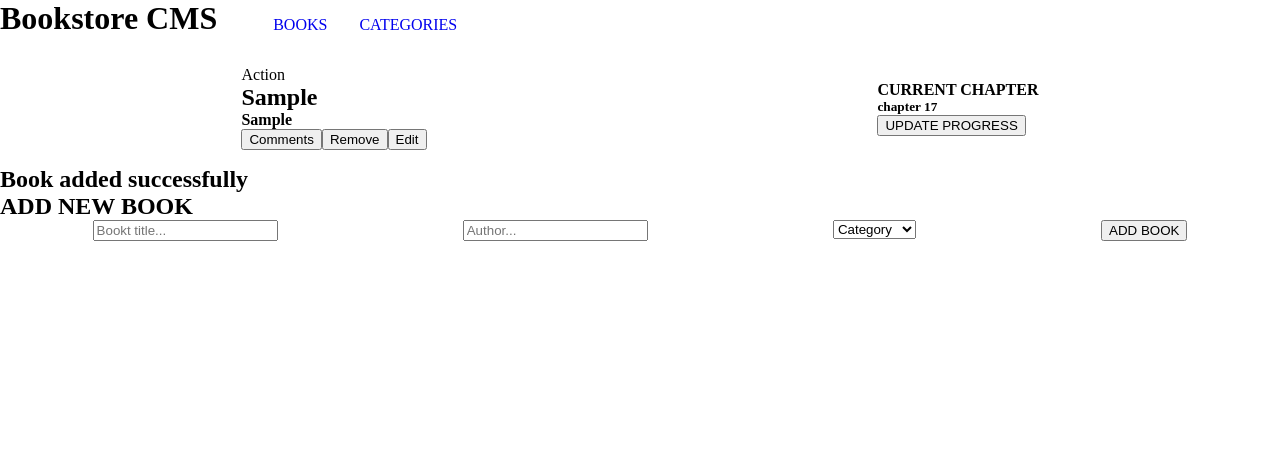
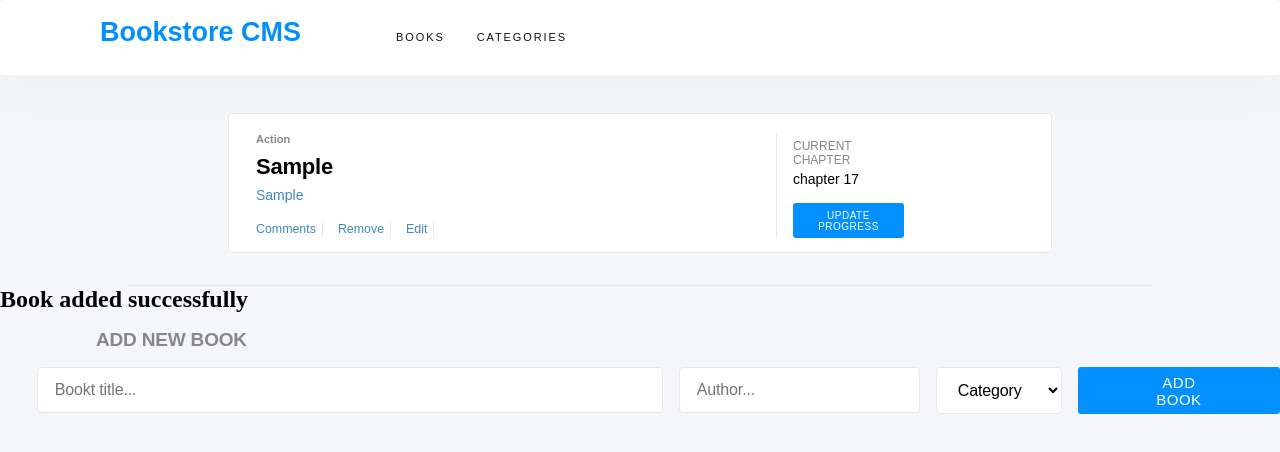
Before and after one commit to youmari/bookStore, a React (Create React App) app: page / in a window 1280 px wide. Both pictures are taken after typing "Sample", "Sample" into the empty fields and a click on the button "ADD BOOK". Shown: the top 452 px of the page. Built offline with nearby package versions, Linux system fonts and the light colour scheme; no server answers; the HTML template or start-up script is replaced by a standard one.

Commit message:
Style the webApp as expected

```diff
--- a/src/components/AddNewBook.js
+++ b/src/components/AddNewBook.js
@@ -23,10 +23,11 @@ const AddNewBook = () => {
   return (
     <section>
       {isSubmit && <h1>Book added successfully</h1>}
-      <h2>ADD NEW BOOK</h2>
+      <h2 className="add-book-title">ADD NEW BOOK</h2>
       <form action="#" onSubmit={(e) => e.preventDefault()}>
         <label htmlFor="title">
           <input
+            className="title-input"
             type="text"
             name="title"
             id="title"
@@ -38,6 +39,7 @@ const AddNewBook = () => {
         </label>
         <label htmlFor="author">
           <input
+            className="author-input"
             type="text"
             name="author"
             id="author"
@@ -48,7 +50,7 @@ const AddNewBook = () => {
           />
         </label>
         <label htmlFor="book-category">
-          <select name="book-category" id="category">
+          <select className="book-category" name="book-category" id="category">
             <option value="Category" hidden>
               Category
             </option>
@@ -56,7 +58,7 @@ const AddNewBook = () => {
             <option value="Adventure">Adventure</option>
           </select>
         </label>
-        <button type="submit" onClick={submitNewBook}>ADD BOOK</button>
+        <button className="add-book-btn" type="submit" onClick={submitNewBook}>ADD BOOK</button>
       </form>
     </section>
   );
--- a/src/components/BookItem.js
+++ b/src/components/BookItem.js
@@ -11,24 +11,29 @@ const BookItem = ({ book: { title, category, item_id } }) => {
   return (
     <article className="book-item">
       <div className="book-info-container">
-        <p>Action</p>
+        <p className="category">Action</p>
         <h2 className="book-title">{title}</h2>
         <h4 className="book-author">{category}</h4>
         <div className="book-functions">
-          <button type="button">Comments</button>
+          <button className="item-btn" type="button">
+            Comments
+          </button>
           <button
+            className="item-btn"
             onClick={() => handleOnDelete()}
             type="button"
           >
             Remove
           </button>
-          <button type="button">Edit</button>
+          <button className="item-btn" type="button">
+            Edit
+          </button>
         </div>
       </div>
       <div className="current-chapter">
-        <h4>CURRENT CHAPTER</h4>
-        <h5>chapter 17</h5>
-        <button type="button">UPDATE PROGRESS</button>
+        <h4 className="chapter">CURRENT CHAPTER</h4>
+        <h5 className="chapter1">chapter 17</h5>
+        <button className="item-progress-btn" type="button">UPDATE PROGRESS</button>
       </div>
     </article>
   );
--- a/src/components/Books.js
+++ b/src/components/Books.js
@@ -11,7 +11,7 @@ const Books = () => {
   }, []);
 
   return (
-    <section>
+    <section className="books-section">
       {books?.map((book) => <BookItem key={book.item_id} book={book} />)}
     </section>
   );
--- a/src/index.css
+++ b/src/index.css
@@ -2,8 +2,42 @@
   margin: 0;
 }
 
+body {
+  background-color: #f5f6fa;
+}
+
 header {
   display: flex;
+  align-items: center;
+  height: 25px;
+  margin: 0 0 38px;
+  padding: 23px 99px 27px 100px;
+  background-color: #fff;
+  border-radius: 4px;
+  box-shadow: 0 0 60px 0 #0000000c;
+}
+
+.logo {
+  width: 240px;
+  height: 37px;
+  font-family: Montserrat, sans-serif;
+  font-size: 27px;
+  font-weight: bold;
+  color: #0290ff;
+}
+
+.link {
+  width: 59px;
+  height: 16px;
+  font-family: Montserrat, sans-serif;
+  font-size: 11px;
+  letter-spacing: 1.9px;
+  color: #121212;
+  cursor: pointer;
+}
+
+.link:hover {
+  color: #9e9d9d;
 }
 
 header nav ul {
@@ -23,13 +57,152 @@ nav ul li a {
   display: flex;
   justify-content: space-around;
   align-items: center;
+  height: 5rem;
+  margin: 2.313rem 6.25rem 0;
+  padding: 2rem 9.188rem 1.625rem 1.688rem;
+  border-radius: 4px;
+  border: solid 1px #e8e8e8;
+  background-color: #fff;
+}
+
+.books-section {
+  margin: 0 8rem;
+  padding-bottom: 2rem;
+  border-bottom: 1px solid #e8e8e8;
 }
 
 form {
   display: flex;
-  justify-content: space-around;
+  justify-content: center;
+  gap: 1rem;
 }
 
 article {
   margin: 1rem;
 }
+
+.item-btn {
+  margin: 0.188rem 0.938rem 0.125rem 0;
+  font-family: RobotoSlab, sans-serif;
+  font-size: 0.775rem;
+  font-weight: 300;
+  color: #4386bf;
+  border: none;
+  background-color: transparent;
+  cursor: pointer;
+  padding-left: 0;
+  border-right: 1px solid #e8e8e8;
+}
+
+.book-title {
+  width: 197px;
+  height: 29px;
+  margin: 3px 323px 0 0;
+  font-family: RobotoSlab, sans-serif;
+  font-size: 22px;
+  font-weight: bold;
+  letter-spacing: -0.2px;
+  color: var(--black-two);
+}
+
+.category {
+  width: 49px;
+  height: 18px;
+  margin: 0 39px 0 0;
+  opacity: 0.5;
+  font-family: Montserrat, sans-serif;
+  font-size: 11px;
+  font-weight: bold;
+  color: #121212;
+}
+
+.book-author {
+  width: 107px;
+  height: 19px;
+  margin: 4px 0 0;
+  font-family: RobotoSlab, sans-serif;
+  font-size: 14px;
+  font-weight: 300;
+  color: #4386bf;
+  margin-bottom: 0.7rem;
+}
+
+.current-chapter {
+  padding-left: 1rem;
+  border-left: 1px solid #e8e8e8;
+}
+
+.item-progress-btn {
+  padding: 0.4rem 1rem;
+  border-radius: 3px;
+  background-color: #0290ff;
+  font-family: RobotoSlab, sans-serif;
+  font-size: 10px;
+  font-weight: 300;
+  letter-spacing: 0.5px;
+  text-align: center;
+  color: #fff;
+  border: none;
+  cursor: pointer;
+}
+
+.chapter {
+  margin: 0.3rem 0;
+  opacity: 0.5;
+  font-family: RobotoSlab, sans-serif;
+  font-size: 12px;
+  font-weight: 300;
+  color: #121212;
+}
+
+.chapter1 {
+  font-family: RobotoSlab, sans-serif;
+  font-size: 14px;
+  font-weight: 300;
+  margin-bottom: 1rem;
+}
+
+.add-book-title {
+  margin: 1rem 6rem;
+  font-family: Montserrat, sans-serif;
+  font-size: 19px;
+  font-weight: bold;
+  letter-spacing: -0.18px;
+  color: #888;
+}
+
+.title-input {
+  margin-left: 2.3rem;
+  padding: 13px 400px 13px 17px;
+  border-radius: 4px;
+  border: solid 1px #e8e8e8;
+  background-color: #fff;
+  font-family: Montserrat, sans-serif;
+  font-size: 16px;
+  letter-spacing: -0.15px;
+}
+
+.author-input,
+.book-category {
+  padding: 13px 15px 13px 17px;
+  border-radius: 4px;
+  border: solid 1px #e8e8e8;
+  background-color: #fff;
+  font-family: Montserrat, sans-serif;
+  font-size: 16px;
+  letter-spacing: -0.15px;
+}
+
+.add-book-btn {
+  padding: 0.4rem 4rem;
+  border-radius: 3px;
+  background-color: #0290ff;
+  font-family: RobotoSlab, sans-serif;
+  font-size: 15px;
+  font-weight: 300;
+  letter-spacing: 0.5px;
+  text-align: center;
+  color: #fff;
+  border: none;
+  cursor: pointer;
+}
```
